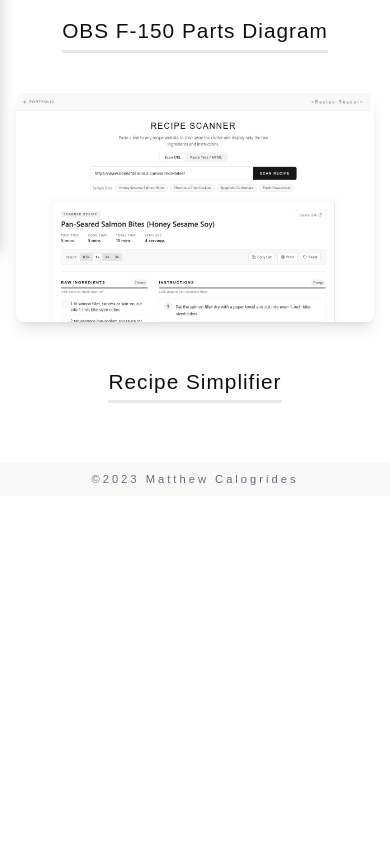
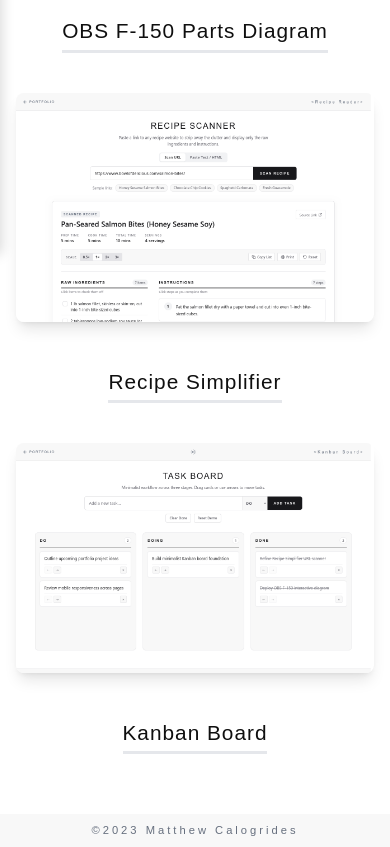
Before and after one commit to BLankSenpai/BLankSenpai.github.io, a plain HTML site: page index.html in a window 390 px wide. Shown: the part 590-1437 px from the top of the page. Before the commit the page ends 1086 px from the top, so only its background shows below. Drawn offline with nearby package versions, Linux system fonts and the light colour scheme.

Commit message:
Landing page optimizations

```diff
--- a/index.html
+++ b/index.html
@@ -16,7 +16,7 @@
         } catch (e) {}
     </script>
     <script src="https://cdn.tailwindcss.com"></script>
-    <script src="script.js?v=20261114"></script>
+    <script src="script.js?v=20261114b"></script>
     <script>
         window.addEventListener('pageshow', (e) => {
             if (e.persisted) window.location.reload();
@@ -102,7 +102,7 @@
         <div class="projects-grid">
             <div class="project-card flex flex-col items-center">
                 <a href="f150.html" class="block w-full group">
-                    <img src="f150-preview.png" alt="OBS F-150 Parts Diagram" class="main-content rounded-lg shadow-lg mb-4 group-hover:opacity-95 transition-opacity">
+                    <img src="f150-preview.png" data-light-src="f150-preview.png" data-dark-src="f150-preview-dark.png" alt="OBS F-150 Parts Diagram" class="main-content rounded-lg shadow-lg mb-4 group-hover:opacity-95 transition-opacity">
                 </a>
                 <div class="caption-wrap">
                     <a href="f150.html" class="caption main-content hover:text-blue-600 transition-colors">OBS F-150 Parts Diagram</a>
@@ -110,10 +110,18 @@
             </div>
             <div class="project-card flex flex-col items-center">
                 <a href="recipe.html" class="block w-full group">
-                    <img src="recipe-preview.png" alt="Recipe's Simplified" class="main-content rounded-lg shadow-lg mb-4 group-hover:opacity-95 transition-opacity">
+                    <img src="recipe-preview.png" data-light-src="recipe-preview.png" data-dark-src="recipe-preview-dark.png" alt="Recipe's Simplified" class="main-content rounded-lg shadow-lg mb-4 group-hover:opacity-95 transition-opacity">
                 </a>
                 <div class="caption-wrap">
                     <a href="recipe.html" class="caption1 main-content hover:text-blue-600 transition-colors">Recipe Simplifier</a>
+                </div>
+            </div>
+            <div class="project-card project-card--centered flex flex-col items-center">
+                <a href="kanban.html" class="block w-full group">
+                    <img src="kanban-preview.png" data-light-src="kanban-preview.png" data-dark-src="kanban-preview-dark.png" alt="Kanban Board" class="main-content rounded-lg shadow-lg mb-4 group-hover:opacity-95 transition-opacity">
+                </a>
+                <div class="caption-wrap">
+                    <a href="kanban.html" class="caption main-content hover:text-blue-600 transition-colors">Kanban Board</a>
                 </div>
             </div>
         </div>
--- a/script.js
+++ b/script.js
@@ -44,11 +44,20 @@ document.addEventListener('DOMContentLoaded', () => {
 
     // Dark mode toggle
     const themeToggle = document.getElementById('themeToggle');
+    const previewImages = document.querySelectorAll('img[data-light-src][data-dark-src]');
     if (themeToggle) {
         const updateToggleState = (isDark) => {
             document.documentElement.classList.toggle('dark-mode', isDark);
             themeToggle.setAttribute('aria-pressed', String(isDark));
             themeToggle.setAttribute('title', isDark ? 'Switch to light mode' : 'Switch to dark mode');
+
+            const ts = location.protocol.startsWith('http') ? '?v=' + Date.now() : '';
+            previewImages.forEach(img => {
+                const targetSrc = isDark ? img.dataset.darkSrc : img.dataset.lightSrc;
+                if (targetSrc) {
+                    img.setAttribute('src', targetSrc + ts);
+                }
+            });
         };
 
         let savedTheme = null;
--- a/style.css
+++ b/style.css
@@ -114,6 +114,12 @@ main {
     flex-direction: column;
     align-items: center;
     width: 100%;
+}
+
+.project-card--centered {
+    grid-column: 1 / -1;
+    max-width: calc(50% - 1.25rem);
+    margin: 0 auto;
 }
 
 .project-card > a {
@@ -322,6 +328,10 @@ img {
         gap: 2.5rem;
     }
 
+    .project-card--centered {
+        max-width: 100%;
+    }
+
     img {
         max-width: 100%;
         border-radius: 6px;
```
Also changed, not shown: f150-preview-dark.png (added), kanban-preview-dark.png (added), kanban-preview.png (added), recipe-preview-dark.png (added).
